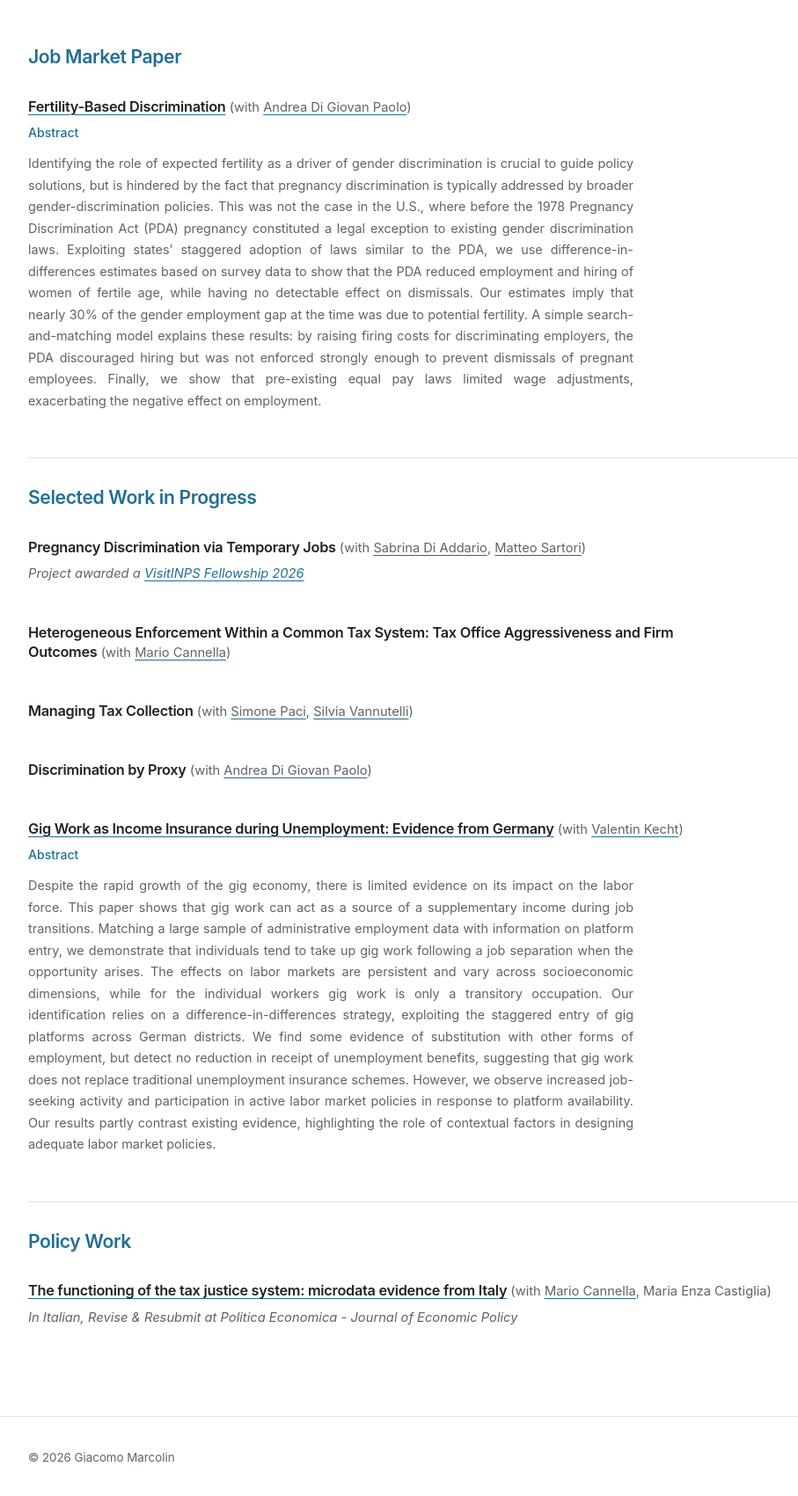
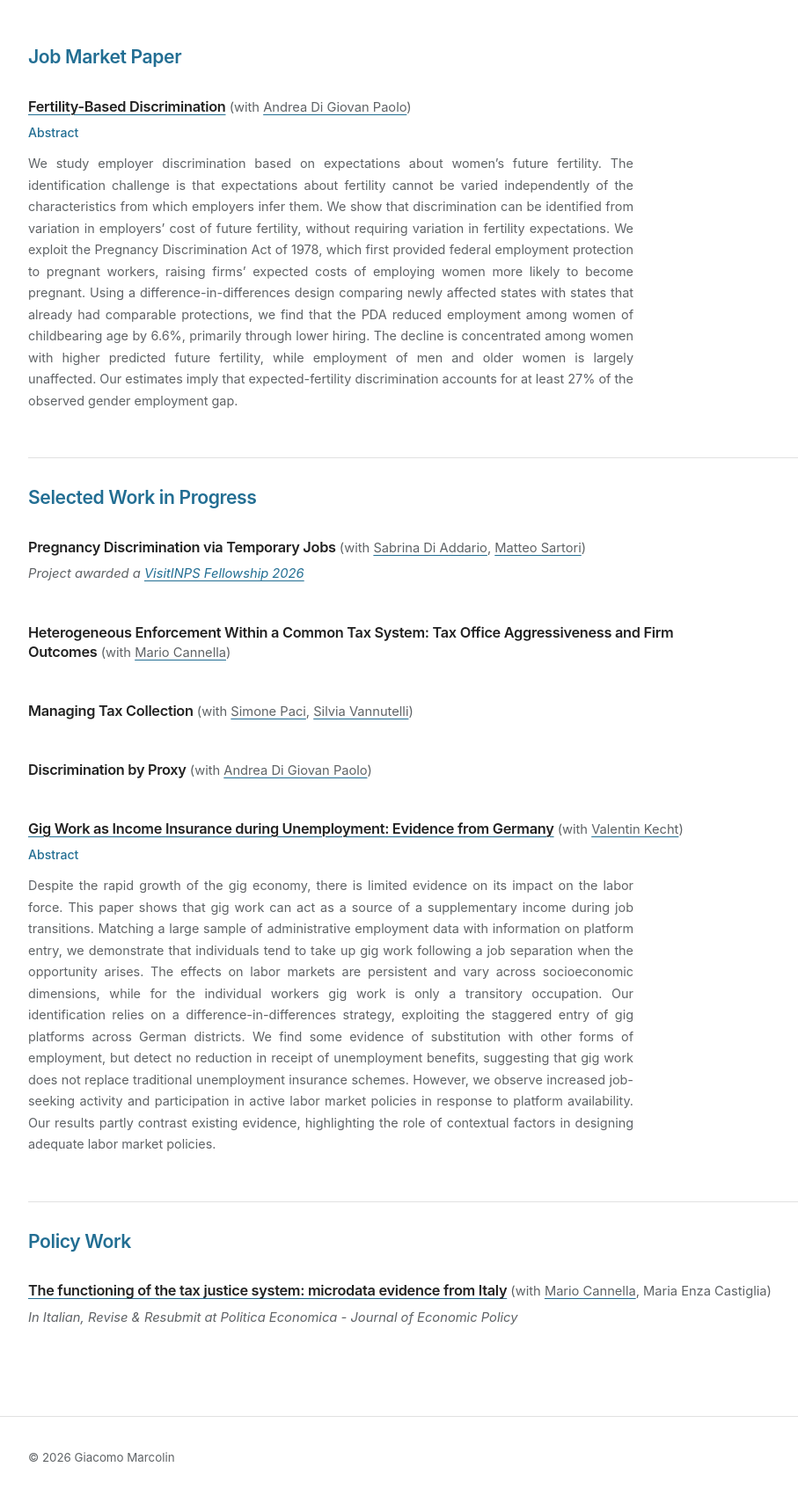
Before and after one commit to giacomomarcolin/giacomomarcolin.github.io, a Jekyll site: the page built from research.md, in a window 1280 px wide. Shown: the whole page at 88% size, without its empty margins (144-1051 px from the left). Built offline with Jekyll 4.4.1, drawn with Linux system fonts in a browser that asks for light colours.

Commit message:
Update job market paper abstract

```diff
--- a/_data/research.yml
+++ b/_data/research.yml
@@ -5,22 +5,22 @@
     - name: "Andrea Di Giovan Paolo"
       url: "https://sites.google.com/view/andreadigiovanpaolo/home"
   abstract: >-
-    Identifying the role of expected fertility as a driver of gender
-    discrimination is crucial to guide policy solutions, but is hindered by the
-    fact that pregnancy discrimination is typically addressed by broader
-    gender-discrimination policies. This was not the case in the U.S., where
-    before the 1978 Pregnancy Discrimination Act (PDA) pregnancy constituted a
-    legal exception to existing gender discrimination laws. Exploiting states’
-    staggered adoption of laws similar to the PDA, we use
-    difference-in-differences estimates based on survey data to show that the
-    PDA reduced employment and hiring of women of fertile age, while having no
-    detectable effect on dismissals. Our estimates imply that nearly 30% of the
-    gender employment gap at the time was due to potential fertility. A simple
-    search-and-matching model explains these results: by raising firing costs
-    for discriminating employers, the PDA discouraged hiring but was not
-    enforced strongly enough to prevent dismissals of pregnant employees.
-    Finally, we show that pre-existing equal pay laws limited wage adjustments,
-    exacerbating the negative effect on employment.
+    We study employer discrimination based on expectations about women’s future
+    fertility. The identification challenge is that expectations about
+    fertility cannot be varied independently of the characteristics from which
+    employers infer them. We show that discrimination can be identified from
+    variation in employers’ cost of future fertility, without requiring
+    variation in fertility expectations. We exploit the Pregnancy
+    Discrimination Act of 1978, which first provided federal employment
+    protection to pregnant workers, raising firms’ expected costs of employing
+    women more likely to become pregnant. Using a difference-in-differences
+    design comparing newly affected states with states that already had
+    comparable protections, we find that the PDA reduced employment among
+    women of childbearing age by 6.6%, primarily through lower hiring. The
+    decline is concentrated among women with higher predicted future fertility,
+    while employment of men and older women is largely unaffected. Our
+    estimates imply that expected-fertility discrimination accounts for at
+    least 27% of the observed gender employment gap.
   links: []
 
 - category: work-in-progress
```
